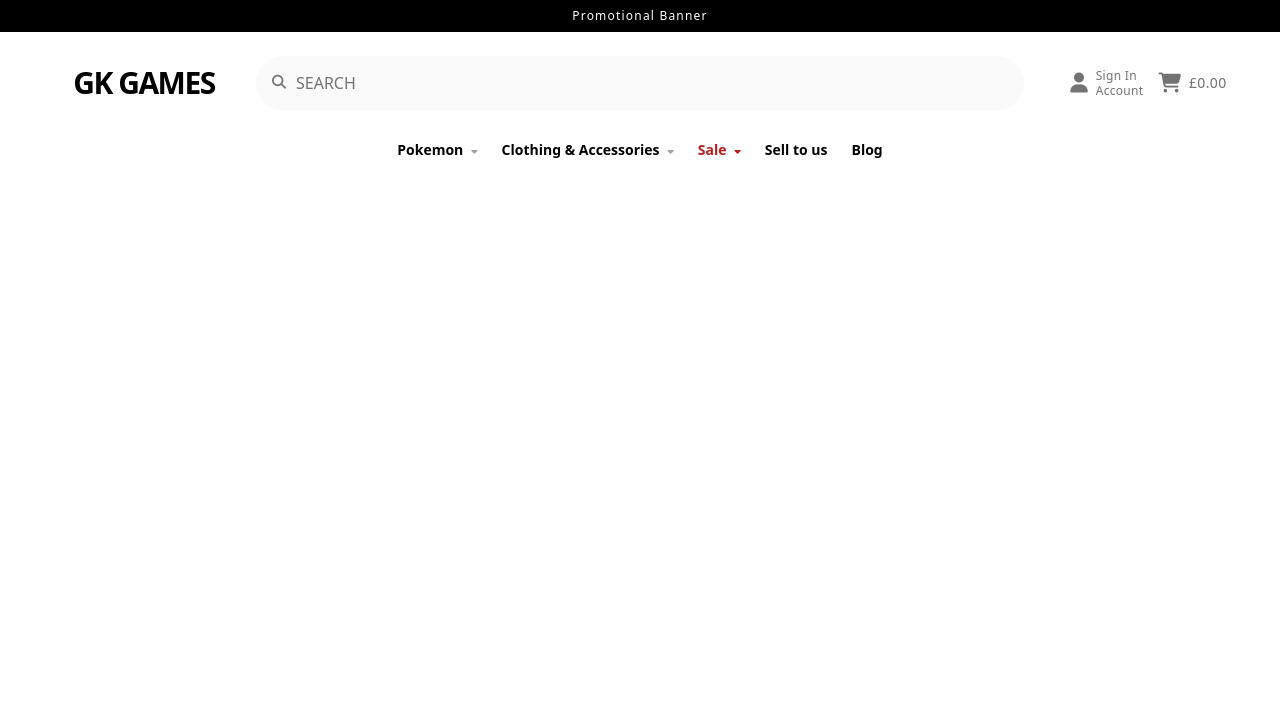
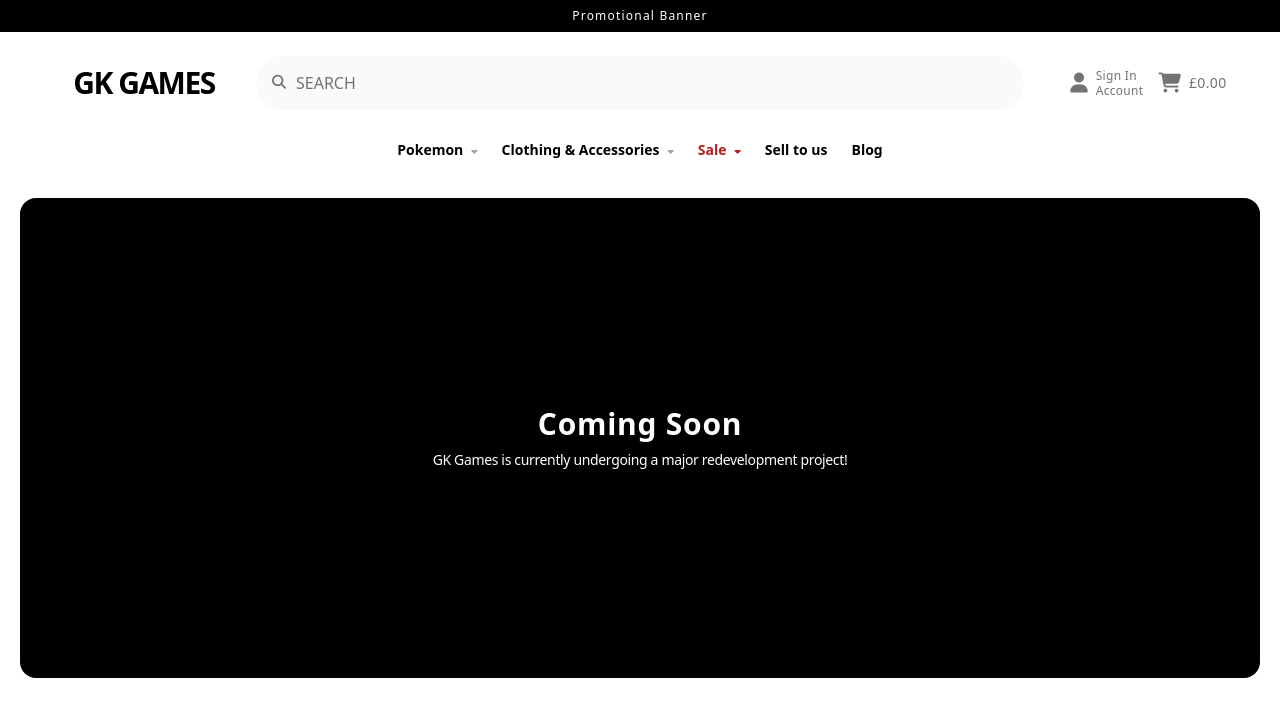
Before and after one commit to GeorgeKilleen1996/GKGames-frontend, a Nuxt app: page / in a window 1280 px wide. Shown: the top 716 px of the page. Built offline with nearby package versions, Linux system fonts and the light colour scheme.

Commit message:
style(index): created placeholder hero for homepage

```diff
--- a/components/NavbarComponent.vue
+++ b/components/NavbarComponent.vue
@@ -1,7 +1,7 @@
 <script setup>
 </script>
 <template>
-    <div class="w-full max-w-[90rem] mx-auto fixed top-0 z-50 flex flex-col">
+    <div class="w-full max-w-[90rem] mx-auto z-50 flex flex-col">
         <!-- Promotional Banner -->
         <PromotionalBannerComponent />
         <!-- Upper Navbar -->
--- a/components/index/HeroComponent.vue
+++ b/components/index/HeroComponent.vue
@@ -1,5 +1,8 @@
 <template>
-    <div class="w-full max-w-[90rem] relative">
-
+    <div class="w-full max-w-[90rem] mx-auto lg:px-5 py-[1.5rem]">
+        <div class="w-full h-[30rem] bg-black rounded-2xl flex flex-col justify-center items-center gap-2">
+            <div class="text-3xl font-semibold tracking-wide text-white">Coming Soon</div>
+            <div class="text-sm tracking-tight text-white">GK Games is currently undergoing a major redevelopment project!</div>
+        </div>
     </div>
 </template>
```
